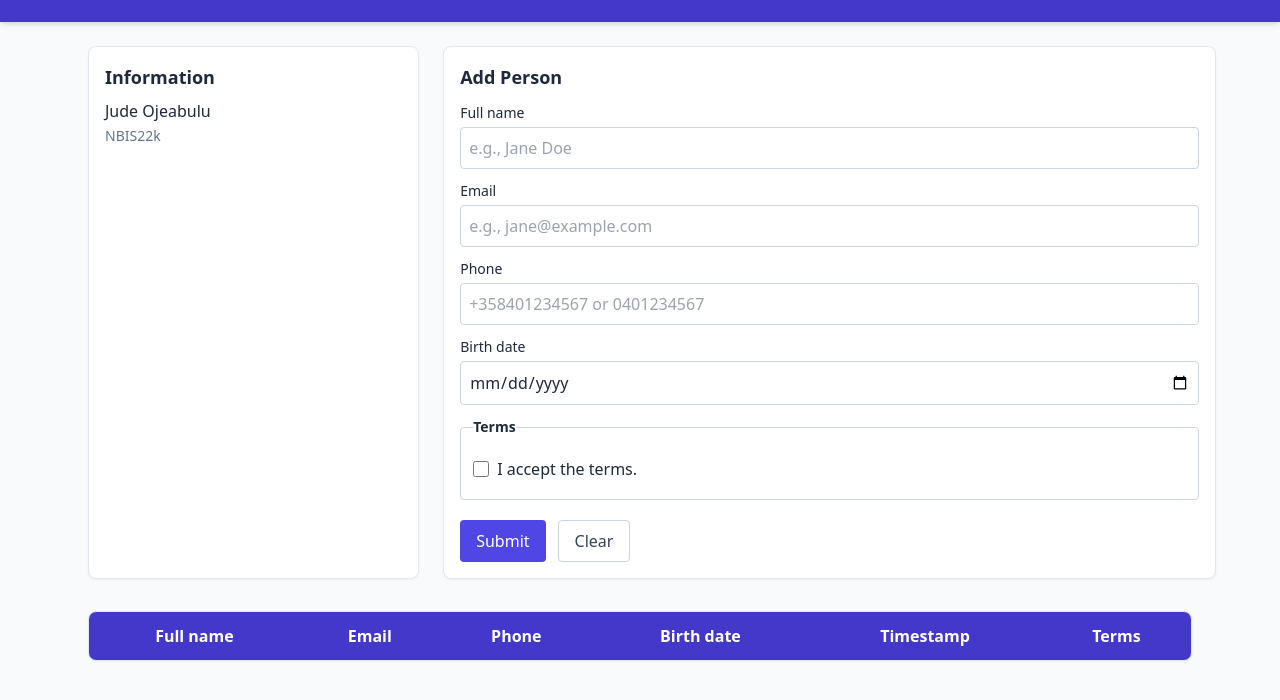
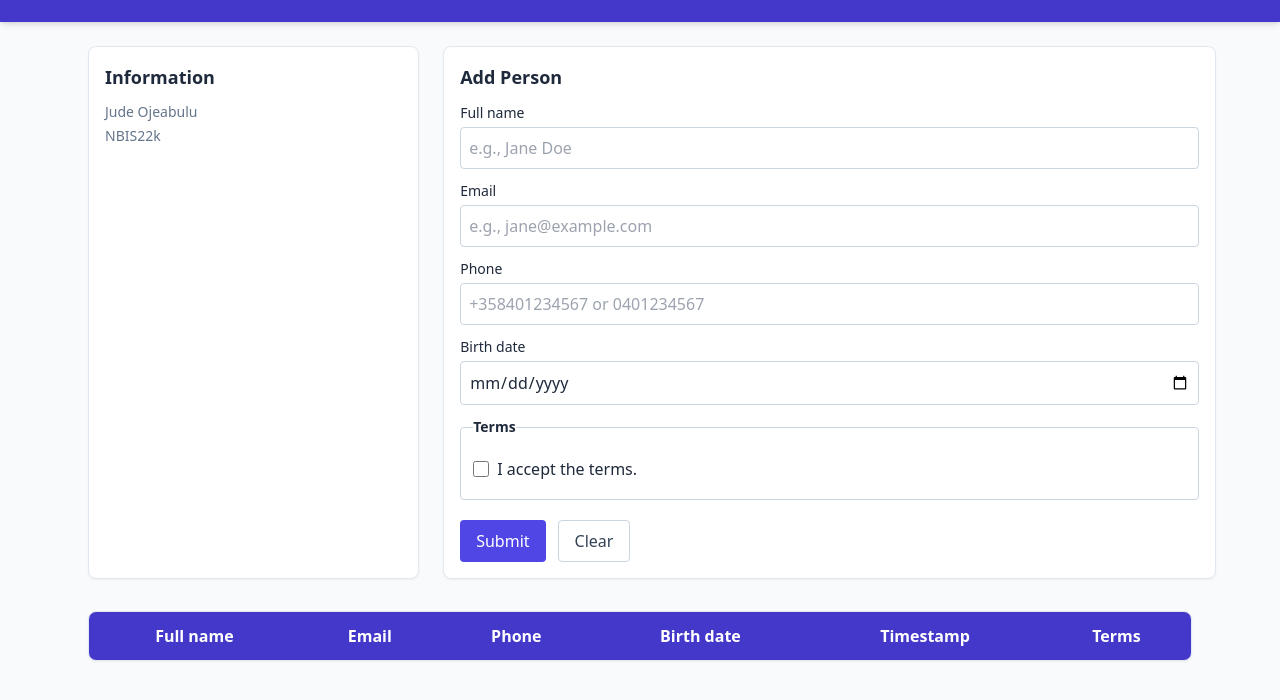
Before and after one commit to Oedipuxx/BasicOfWebDevelopment, a plain HTML site: page task-h/index.html in a window 1280 px wide. Shown: the part 58-758 px from the top of the page. Drawn offline with nearby package versions, Linux system fonts and the light colour scheme.

Commit message:
Update index.html

```diff
--- a/task-h/index.html
+++ b/task-h/index.html
@@ -21,7 +21,7 @@
       <!-- Info -->
       <section class="bg-white rounded-lg border border-slate-200 p-4 shadow-sm">
         <h2 class="text-lg font-semibold mb-2">Information</h2>
-        <p><span class="font-medium">Jude Ojeabulu</span></p>
+        <p><span class="text-sm text-slate-500">Jude Ojeabulu</span></p>
         <p><span class="text-sm text-slate-500">NBIS22k</span></p>
       </section>
 
```
